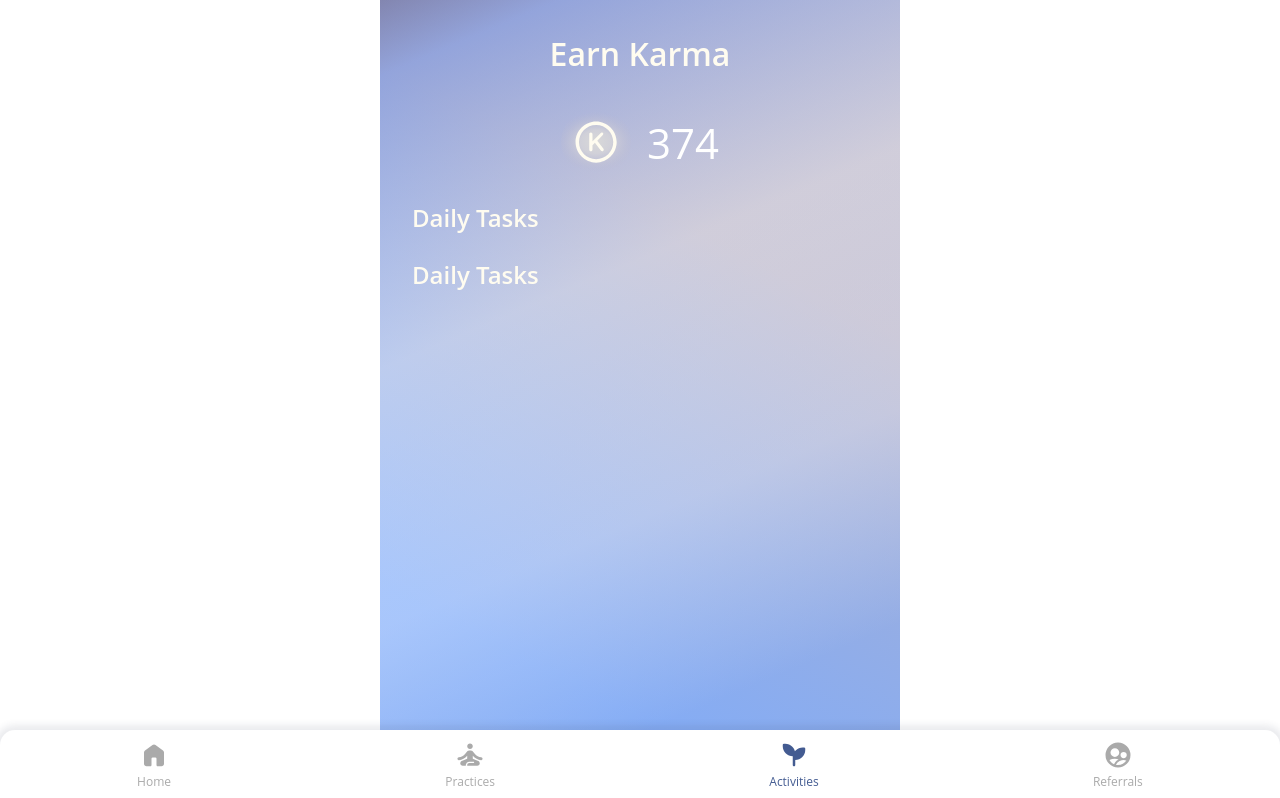
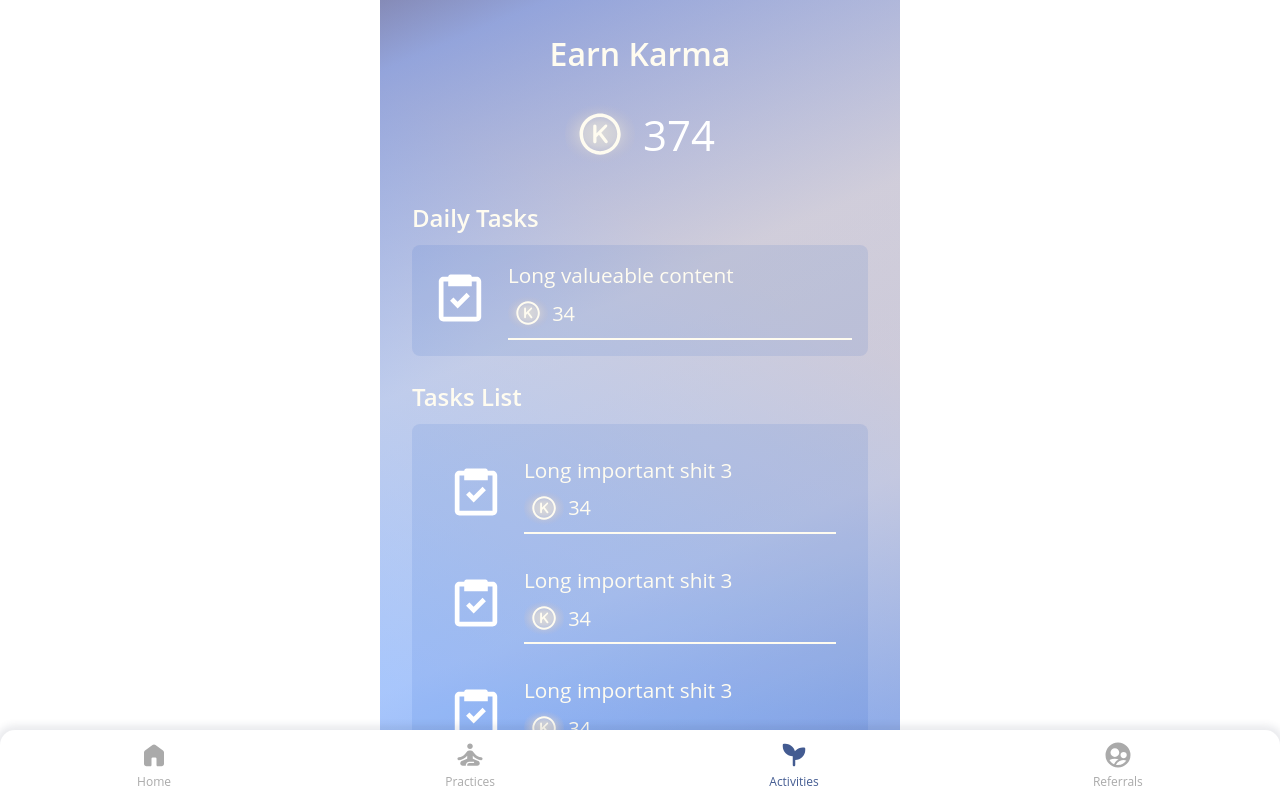
Before and after one commit to Artem3124/gautama.dev.io, a Vue app: page /activities in a window 1280 px wide. Shown: the top 798 px of the page. Built offline with nearby package versions, Linux system fonts and the light colour scheme.

Commit message:
page completed

```diff
--- a/src/assets/sass/main.scss
+++ b/src/assets/sass/main.scss
@@ -197,7 +197,7 @@ input[type=number] {
 
 .main-bg {
     background: url('/src/assets/svg/backgrounds/base-bg.svg') no-repeat fixed;
-    background-size: auto 100vh;
+    background-size: auto auto;
     background-position: top;
 }
 
--- a/src/shared/components/Item.vue
+++ b/src/shared/components/Item.vue
@@ -1,8 +1,11 @@
 <template>
-    // background, underLine, itemDistance are the props that can be passed to the component
-    // insert logic varies here
-    <div class="">
-        <slot></slot>
+  <div class="list-item" :class="background ? 'bg' : 'non-bg'">
+    <div class="list-item__icon">
+      <slot name="icon"> </slot>
+    </div>
+    <div class="list-item__content" :style="underline">
+      <slot name="content"></slot>
+    </div>
   </div>
 </template>
 
@@ -19,15 +22,51 @@ export default {
       required: false,
       default: false,
     },
-        itemDistance: {
-            type: String,
-            required: false,
-            default: "0em",
+  },
+
+  computed: {
+    underline() {
+      const underline = {
+        borderBottom: "2px solid #fffcf0",
+        borderRadius: "0px",
+      };
+
+      const noUnderline = {
+        borderBottom: "none",
+        borderRadius: "0.5rem",
+      };
+
+      return this.underLine ? underline : noUnderline;
     },
   },
-}
+};
 </script>
 
-<style>
+<style lang="scss">
+.list-item {
+  color: #fffcf0;
+  padding: 1em 1em;
+  display: flex;
 
+  &.bg {
+    border-radius: 0.5em;
+    background-color: rgba($color: #0043bf, $alpha: 0.09);
+  }
+
+  &.non-bg {
+    border-radius: 0.5em;
+    background-color: transparent;
+  }
+
+  &__icon {
+    margin: auto 0;
+    padding-right: 1em;
+  }
+
+  &__content {
+    font-size: 1.3em;
+    font-weight: 500;
+    width: -webkit-fill-available;
+  }
+}
 </style>
--- a/src/shared/components/ItemsList.vue
+++ b/src/shared/components/ItemsList.vue
@@ -1,10 +1,38 @@
 <template>
-    <div>
-
+  <div class="items-list">
+    <Item
+      class="items-list__item"
+      :background="false"
+      :underLine="true"
+      v-for="item in items"
+    >
+      <template #icon>
+        <div class="activities-page__body--item-icon">
+          <TaskIcon />
+        </div>
+      </template>
+      <template #content>
+        <div class="activities-page__body--item-content">
+          <div>{{ item.content }}</div>
+          <KarmaCounter
+            :content="'34'"
+            :formerIcon="true"
+            :height="'40px'"
+            :distance="'0.2em'"
+            :fontSize="'20px'"
+            class="activities-page__body--item-karma-counter"
+          />
+        </div>
+      </template>
+    </Item>
   </div>
 </template>
 
 <script>
+import KarmaCounter from "@/shared/components/KarmaCounter.vue";
+import Item from "@/shared/components/Item.vue";
+import TaskIcon from "@/assets/svg/icons/Task.svg";
+
 export default {
   props: {
     // items: The items that will be displayed
@@ -25,16 +53,20 @@ export default {
       required: false,
       default: "55px",
     },
-        // itemDistance: The distance between the items
-        itemDistance: {
-            type: String,
-            required: false,
-            default: "0em",
   },
+
+  components: {
+    KarmaCounter,
+    Item,
+    TaskIcon,
   },
-}
+};
 </script>
 
-<style>
-
+<style lang="scss">
+.items-list {
+  padding: 1em 1em;
+  border-radius: 0.5em;
+  background-color: rgba($color: #0043bf, $alpha: 0.09);
+}
 </style>
--- a/src/shared/components/KarmaCounter.vue
+++ b/src/shared/components/KarmaCounter.vue
@@ -7,14 +7,16 @@
 </template>
 
 <script>
-import KarmaIcon from '@/assets/svg/icons/KarmaCoin.svg';
-import { extractFromString } from '@/shared/services/Core';
+import Item from "@/shared/components/Item.vue";
+import KarmaIcon from "@/assets/svg/icons/KarmaCoin.svg";
+import TaskIcon from "@/assets/svg/icons/Task.svg";
+import { extractFromString } from "@/shared/services/Core";
 
 const fontSizeCoef = 0.6;
 
 const getRelativeSize = (value) => {
   return value * fontSizeCoef;
-}
+};
 
 export default {
   props: {
@@ -42,52 +44,59 @@ export default {
       required: false,
       default: "0em",
     },
+    // distance: The distance between the icon and the content
+    fontSize: {
+      type: String,
+      required: false,
+      default: null,
+    },
   },
 
   components: {
     KarmaIcon,
+    Item,
+    TaskIcon,
   },
 
   computed: {
     icon() {
-
       let padding = {
         paddingLeft: this.distance,
-            }
+      };
 
       if (this.formerIcon) {
         padding = {
           paddingRight: this.distance,
-                }
+        };
       }
 
       return {
         ...padding,
         width: this.height,
         height: this.height,
-            }
+      };
     },
 
     text() {
-
       let elementValue = extractFromString.number(this.height);
       let elementType = extractFromString.string(this.height);
 
       return {
-                fontSize: getRelativeSize(elementValue) + elementType,
-            }
-        }
-    }
-
-}
+        fontSize: this.fontSize
+          ? this.fontSize
+          : getRelativeSize(elementValue) + elementType,
+      };
+    },
+  },
+};
 </script>
 
 <style lang="scss">
 .karma-counter {
-    margin-top: -0.5em;
-    font-size: 2em;
+  //margin-top: -0.5em;
   display: flex;
   align-items: center;
   justify-content: center;
+  font-weight: normal;
 }
 </style>
--- a/src/views/PageActivities.vue
+++ b/src/views/PageActivities.vue
@@ -10,26 +10,71 @@
     />
     <div class="activities-page__body">
       <div class="activities-page__body--list-heading">Daily Tasks</div>
-            <div class="activities-page__body--list-heading">Daily Tasks</div>
+      <div class="activities-page__body--daily-tasks">
+        <Item :background="true" :underLine="true">
+          <template #icon>
+            <div class="activities-page__body--item-icon">
+              <TaskIcon />
+            </div>
+          </template>
+          <template #content>
+            <div class="activities-page__body--item-content">
+              <div>Long valueable content</div>
+              <KarmaCounter
+                :content="'34'"
+                :formerIcon="true"
+                :height="'40px'"
+                :distance="'0.2em'"
+                :fontSize="'20px'"
+                class="activities-page__body--item-karma-counter"
+              />
+            </div>
+          </template>
+        </Item>
+      </div>
+      <div class="activities-page__body--list-heading">Tasks List</div>
+      <div class="activities-page__body--daily-tasks">
+        <ItemsList :items="this.items" />
+      </div>
     </div>
   </div>
 </template>
 
 <script>
-import KarmaCounter from '@/shared/components/KarmaCounter.vue';
+import KarmaCounter from "@/shared/components/KarmaCounter.vue";
+import Item from "@/shared/components/Item.vue";
+import ItemsList from "@/shared/components/ItemsList.vue";
+import TaskIcon from "@/assets/svg/icons/Task.svg";
+
+const items = [
+  { content: "Long important shit 3", karma: 34 },
+  { content: "Long important shit 3", karma: 34 },
+  { content: "Long important shit 3", karma: 34 },
+  { content: "Long important shit 3", karma: 34 },
+  { content: "Long important shit 3", karma: 34 },
+];
 
 export default {
   components: {
-        KarmaCounter
-    }
-}
+    Item,
+    KarmaCounter,
+    ItemsList,
+    TaskIcon,
+  },
 
+  data() {
+    return {
+      items: items,
+    };
+  },
+};
 </script>
 
 <style lang="scss">
 .activities-page {
   height: 300vh;
-    color: #FFFCF0;
+  color: #fffcf0;
+  margin: 0 auto;
 
   &--header {
     padding-top: 1em;
@@ -39,12 +84,34 @@ export default {
   }
 
   &__body {
-        padding: 0em 2em;
+    padding: 0.5em 2em 0;
+
+    &--item-icon {
+      margin: auto 0;
+      svg {
+        width: 4em;
+        height: 3em;
+      }
+    }
 
     &--list-heading {
       padding-top: 1em;
       font-weight: 600;
       font-size: 1.5em;
+    }
+
+    &--daily-tasks {
+      padding-top: 0.7em;
+    }
+
+    &--item-content {
+      display: flex;
+      flex-direction: column;
+      align-items: flex-start;
+    }
+
+    &--item-karma-counter {
+      margin: 0.2em 0;
     }
   }
 
```
Also changed, not shown: src/assets/svg/icons/Gift.svg (added), src/assets/svg/icons/Task.svg (added). Lines whose indentation alone changed are shown as unchanged.
